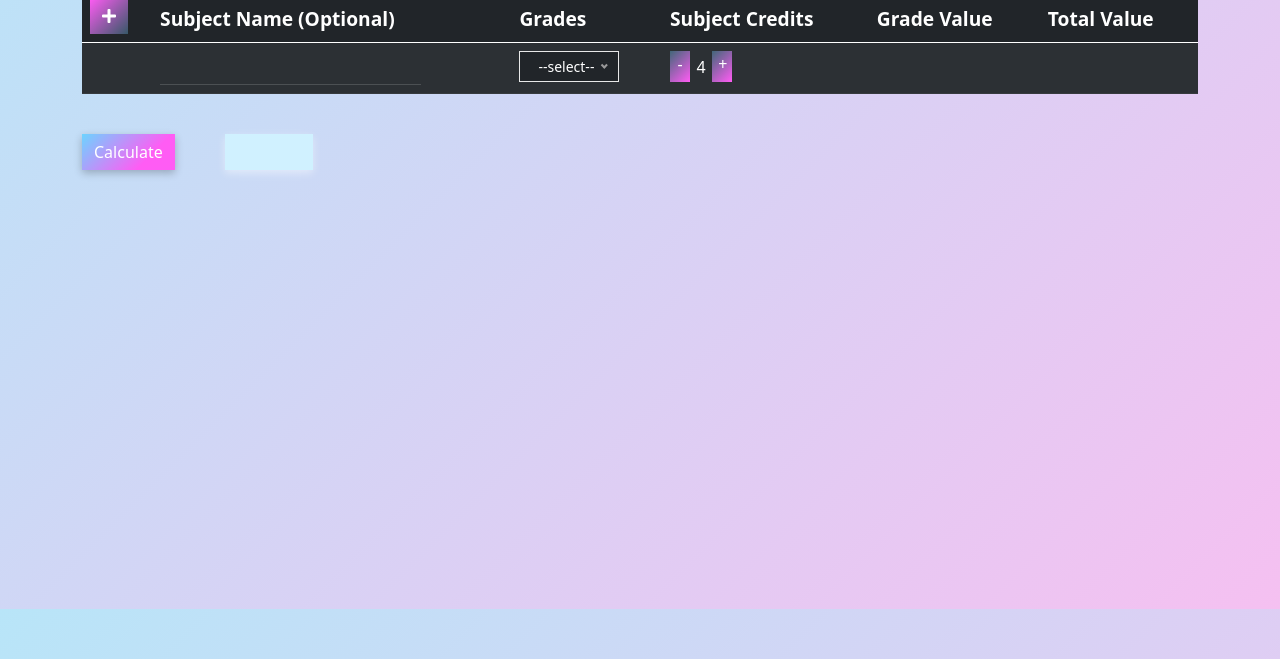
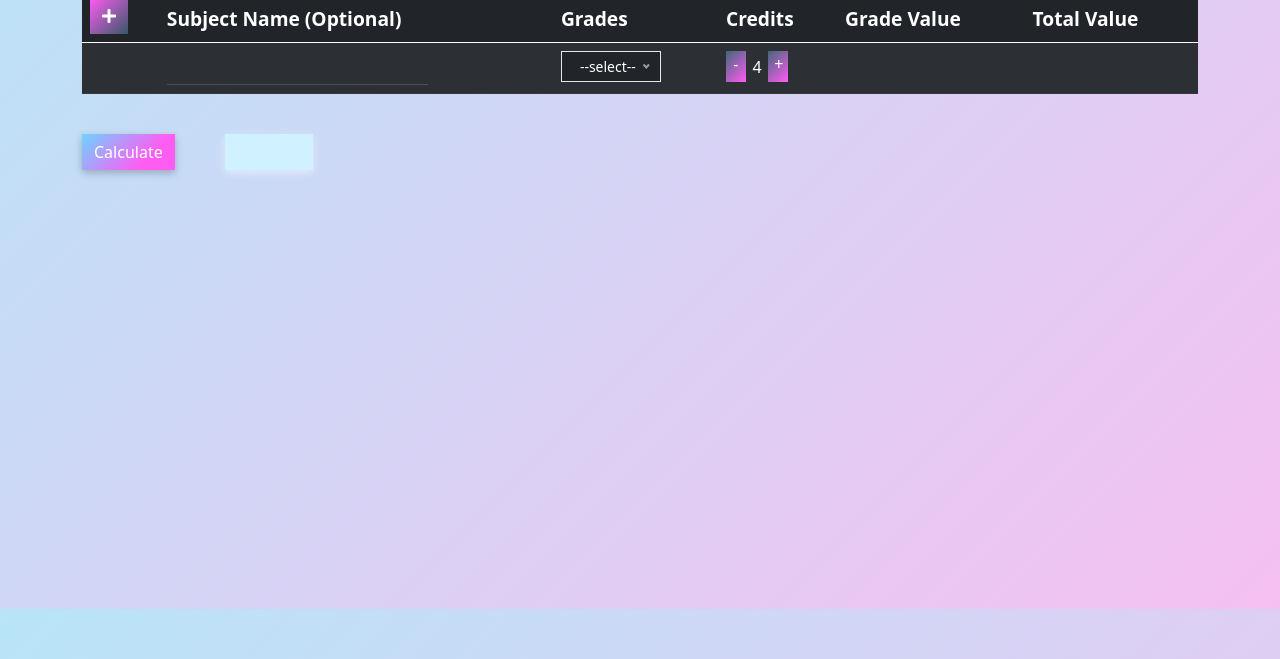
Before and after one commit to Parshant7/SGPA-Calculator, a plain HTML site: page index.html in a window 1280 px wide. Shown: the part 191-850 px from the top of the page. Drawn offline with nearby package versions, Linux system fonts and the light colour scheme.

Commit message:
Update index.html

```diff
--- a/index.html
+++ b/index.html
@@ -31,16 +31,16 @@
     </div>
 
 
-    <div class="">
-      <table id="myTable" class="table table-dark table-striped table-hover ">
+    <div class="table-div">
+      <table id="myTable" class="table table-dark table-striped table-hover " style="position:relative">
         <thead class="">
           <tr>
-            <td><button id="addRow" class="btn btn-dark"><i class="fas fa-plus "></i></button></td>
-            <td class="SubjectName">Subject Name (Optional)</td>
-            <td class="Grades">Grades</td>
-            <td class="Credits">Subject Credits</td>
-            <td class="Grade-Value">Grade Value</td>
-            <td class="total-Value">Total Value </td>
+            <th scope="col"><button id="addRow" class="btn btn-dark"><i class="fas fa-plus "></i></button></th>
+            <th scope="col" class="SubjectName">Subject Name (Optional)</th>
+            <th scope="col" class="Grades">Grades</th>
+            <th scope="col" class="Credits">Credits</th>
+            <th scope="col" class="Grade-Value">Grade Value</th>
+            <th scope="col" class="total-Value">Total Value </th>
           </tr>
         </thead>
         <tbody>
@@ -73,7 +73,6 @@
         <div class="sgpa"></div>
       </div>
 
-
   </div>
 
   <script src="https://cdn.jsdelivr.net/npm/bootstrap@5.0.2/dist/js/bootstrap.bundle.min.js" integrity="sha384-MrcW6ZMFYlzcLA8Nl+NtUVF0sA7MsXsP1UyJoMp4YLEuNSfAP+JcXn/tWtIaxVXM" crossorigin="anonymous"></script>
```
